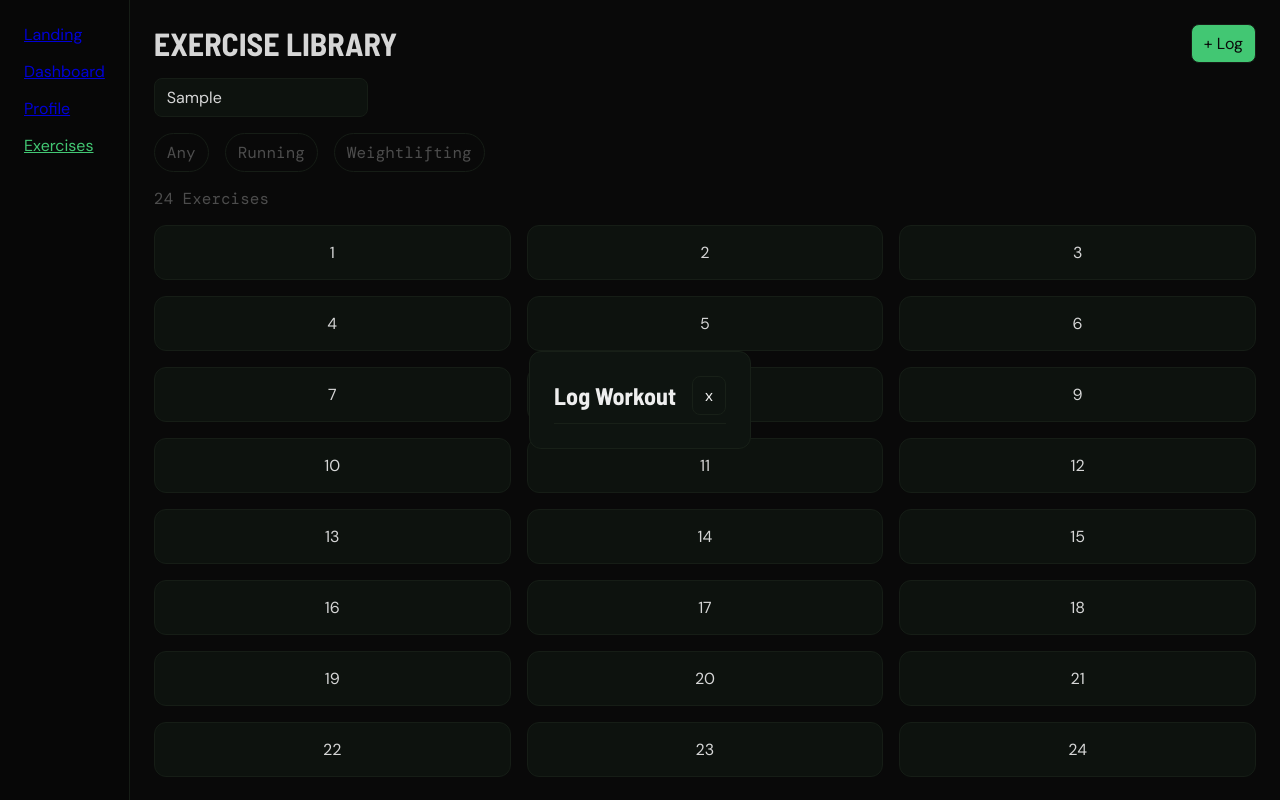
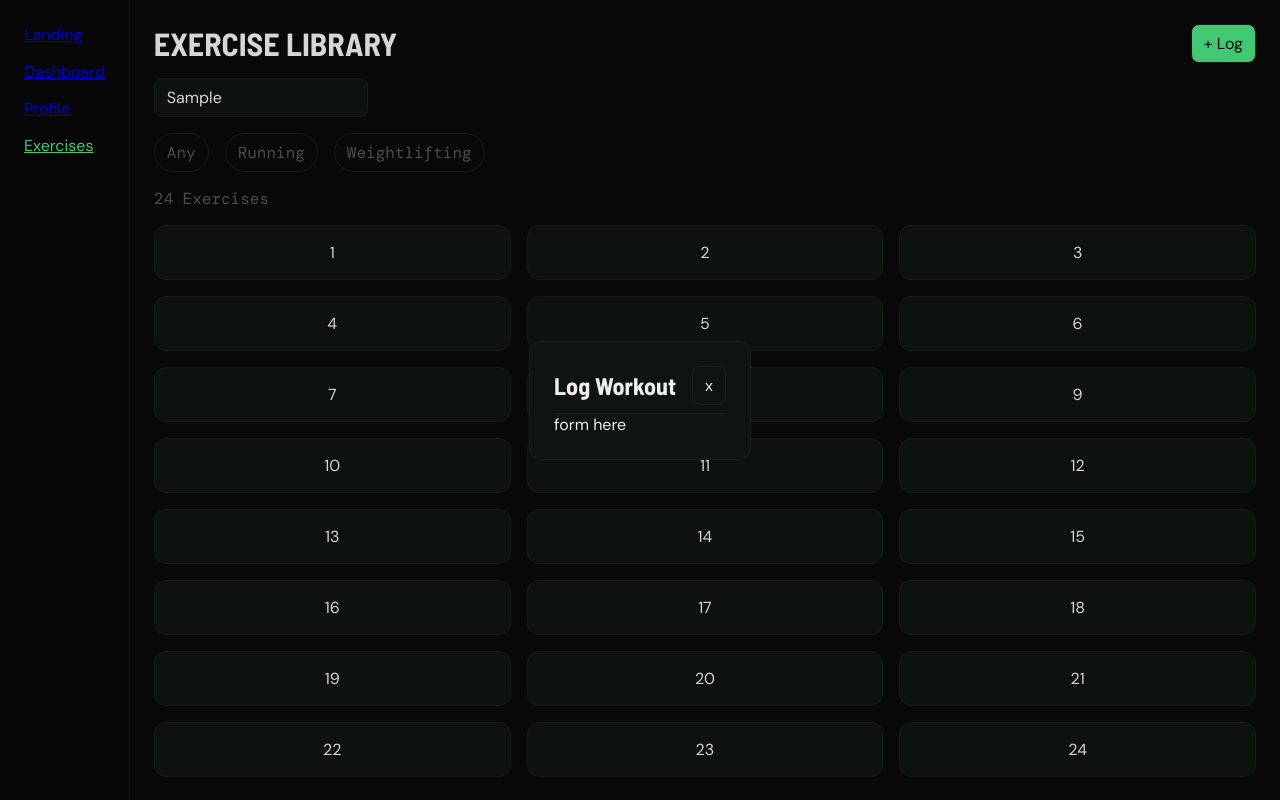
Before and after one commit to WitherMite/exercise-tracker-browser, a React (Vite) app: page /exercises in a window 1280 px wide. Both pictures are taken after typing "Sample" into the empty fields and a click on the button "+ Log". Shown: the top 800 px of the page. Built offline with nearby package versions, Linux system fonts and the light colour scheme; a web font is replaced by a local one.

Commit message:
Use react router outlet instead of passing components as children

```diff
--- a/src/App.tsx
+++ b/src/App.tsx
@@ -1,16 +1,17 @@
 import type { ReactNode } from "react";
+import { Outlet } from "react-router";
 import Navbar from "./components/navbar/Navbar";
 import "./styles/App.css";
 
 interface Props {
-    children: ReactNode;
+    children?: ReactNode;
 }
 
 export default function App({ children }: Props) {
     return (
         <>
             <Navbar />
-            <div className="view-box">{children}</div>
+            <div className="view-box">{children ?? <Outlet />}</div>
         </>
     );
 }
--- a/src/components/workout-log-form/WorkoutLogForm.tsx
+++ b/src/components/workout-log-form/WorkoutLogForm.tsx
@@ -34,8 +34,12 @@ export default function WorkoutLogForm({ btnClass }: Props) {
                         x
                     </button>
                 </div>
-                <form action=""></form>
+                <WorkoutForm />
             </dialog>
         </>
     );
 }
+
+function WorkoutForm() {
+    return <form action="">{"form here"}</form>;
+}
--- a/src/router.tsx
+++ b/src/router.tsx
@@ -9,40 +9,30 @@ import Profile from "./views/profile/Profile";
 const router = createBrowserRouter([
     {
         path: "/",
-        element: (
-            <App>
-                <Landing />
-            </App>
-        ),
+        element: <App />,
         errorElement: (
             <App>
                 <PageNotFound />
             </App>
         ),
+        children: [
+            {
+                index: true,
+                element: <Landing />,
             },
             {
                 path: "/home",
-        element: (
-            <App>
-                <Dashboard />
-            </App>
-        ),
+                element: <Dashboard />,
             },
             {
                 path: "/profile",
-        element: (
-            <App>
-                <Profile />
-            </App>
-        ),
+                element: <Profile />,
             },
             {
                 path: "/exercises",
-        element: (
-            <App>
-                <Exercises />
-            </App>
-        ),
+                element: <Exercises />,
+            },
+        ],
     },
 ]);
 
```
Lines whose indentation alone changed are shown as unchanged.
